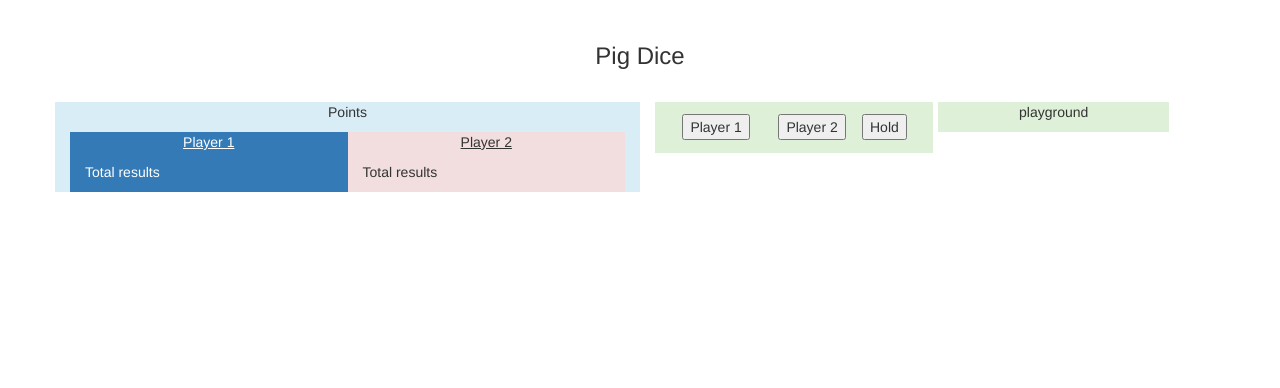
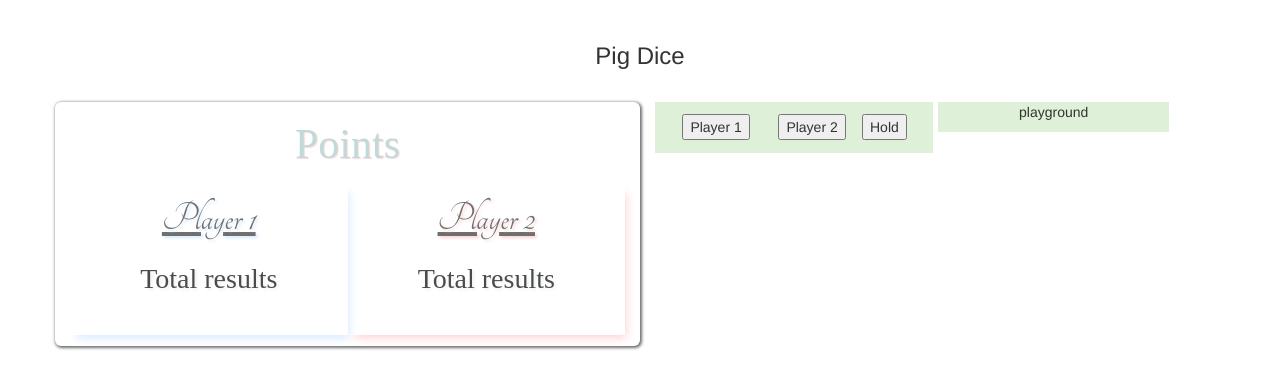
Before and after one commit to ArnoldHenry/pigdice, a plain HTML site: page index.html in a window 1280 px wide. Drawn offline with nearby package versions, Linux system fonts and the light colour scheme; a web font is replaced by a local one.

Commit message:
added css changes

```diff
--- a/css/index.css
+++ b/css/index.css
@@ -4,9 +4,15 @@ h3 {
 }
 p.playerone{
   text-align: center;
+  font-family: 'Tangerine',serif;
+  font-size: 3em;
+  text-shadow: 2px 2px 3px #C2E0FF;
 }
 p.playertwo{
   text-align: center;
+  font-family: 'Tangerine',serif;
+  font-size: 3em;
+  text-shadow: 2px 2px 3px #FBBFBF;
 }
 p.points{
   text-align: center;
@@ -27,3 +33,78 @@ p.points{
 .points{
   text-align: center;
 }
+.bginfo{
+  opacity: 0.7;
+  transition: 2s ;
+  box-shadow: 1px 1px 3px 1px;
+  padding: 1%;
+  border-radius: 6px;
+}
+.bginfo:hover{
+  transition: 2s;
+  box-shadow: 1px 1px 3px 1px #7EEDF3;
+}
+.bgplayerone{
+  box-shadow: 4px 6px 9px -3px #C2E0FF;
+  padding: 1%;
+  transition: 2s;
+}
+.bgplayerone:hover{
+  box-shadow: 0 12px 18px -6px #95AFFF;
+  padding: 1%;
+  transition: 2s;
+}
+#playerone{
+  color:#0036FF;
+  font-size: 3em;
+  text-align: center;
+  font-family: 'Tangerine',serif;
+}
+.bgplayertwo{
+  box-shadow: 4px 6px 9px -3px #FBBFBF;
+  padding: 1%;
+  transition: 2s;
+}
+.bgplayertwo:hover{
+  box-shadow: 0 12px 18px -6px #FF9595;
+  padding: 1%;
+  transition: 2s;
+}
+#playertwo{
+  color:#FF0000;
+  font-size: 3em;
+  text-align: center;
+  font-family: 'Tangerine',serif;
+}
+.total{
+  text-align: center;
+  font-size: 2em;
+  text-shadow: 2px 2px 3px #E6EAEC;
+  color: #000000;
+  font-family: 'Italianno';
+}
+#sumplayerone{
+  text-align: center;
+  font-size: 3em;
+  text-shadow: 2px 2px 3px #E6EAEC;
+  color: #52B400;
+  font-family: 'Italianno';
+  padding: 2%;
+  box-shadow: 0 3px 4px -6px #E6EAEC;
+}
+#sumplayertwo{
+  text-align: center;
+  font-size: 3em;
+  text-shadow: 2px 2px 3px #E6EAEC;
+  color: #52B400;
+  font-family: 'Italianno';
+  padding: 2%;
+  box-shadow: 0 3px 4px -6px #E6EAEC;
+}
+.points{
+  font-family: 'Qwigley';
+  font-size: 3em;
+  text-shadow: 1px 1px 1px #FBBFBF;
+  color: #9BC6C4;
+  opacity: 0.9;
+}
--- a/index.html
+++ b/index.html
@@ -5,24 +5,25 @@
     <title>Pig Dice</title>
     <link rel="stylesheet" href="css/index.css" type="text/css">
     <link rel="stylesheet" href="css/bootstrap3.css" type="text/css">
+    <link rel="stylesheet" href="https://fonts.googleapis.com/css?family=Tangerine|Italianno|Qwigley">
   </head>
   <body>
     <div class="container">
       <h3>Pig Dice</h3>
       <div class="row">
-          <div class="col-sm-6 bg-info">
+          <div class="col-sm-6 bginfo">
             <p class="points">Points</p>
-            <div class="col-sm-6 bg-primary">
+            <div class="col-sm-6 bgplayerone">
               <u><p class="playerone">Player 1</p></u>
               <p id="playerone"></p>
-              <p>Total results</p>
+              <p class="total">Total results</p>
               <p id="sumplayerone"></p>
             </div>
 
-            <div class="col-sm-6 bg-danger">
+            <div class="col-sm-6 bgplayertwo">
               <u><p class="playertwo">Player 2</p></u>
               <p id="playertwo"></p>
-              <p>Total results</p>
+              <p class="total">Total results</p>
               <p id="sumplayertwo"></p>
             </div>
           </div>
```
